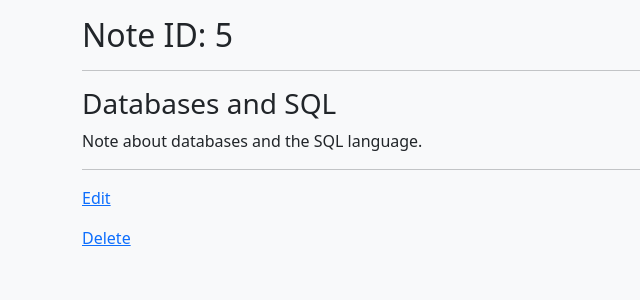
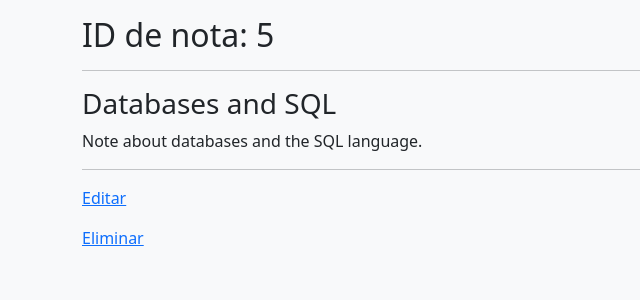
Before and after one commit to tripleten-com/TripleNote_es, a Django app: page /note/bazy-dannykh-i-sql/ in a window 1280 px wide. Shown: the part 56-356 px from the top of the page, without its empty margins (0-640 px from the left). Run offline with Django 3.2, Linux system fonts and the light colour scheme; a user stored in the database is signed in; data comes from the database, SQL or seed files in the repository.

Commit message:
Update detail.html
added es

```diff
--- a/templates/notes/detail.html
+++ b/templates/notes/detail.html
@@ -1,14 +1,14 @@
 {% extends "base.html" %}
 {% block content %}
-  <h2>Note ID: {{ note.id }}</h2>
+  <h2>ID de nota: {{ note.id }}</h2>
   <hr>
   <h3>{{ note.title }}</h3>
   <p>{{ note.text }}</p>
   <hr>
   <p>
-    <a href="{% url 'notes:edit' slug=note.slug %}">Edit</a>
+    <a href="{% url 'notes:edit' slug=note.slug %}">Editar</a>
   </p>
   <p>
-    <a href="{% url 'notes:delete' slug=note.slug %}">Delete</a>
+    <a href="{% url 'notes:delete' slug=note.slug %}">Eliminar</a>
   </p>
 {% endblock content %}
```
